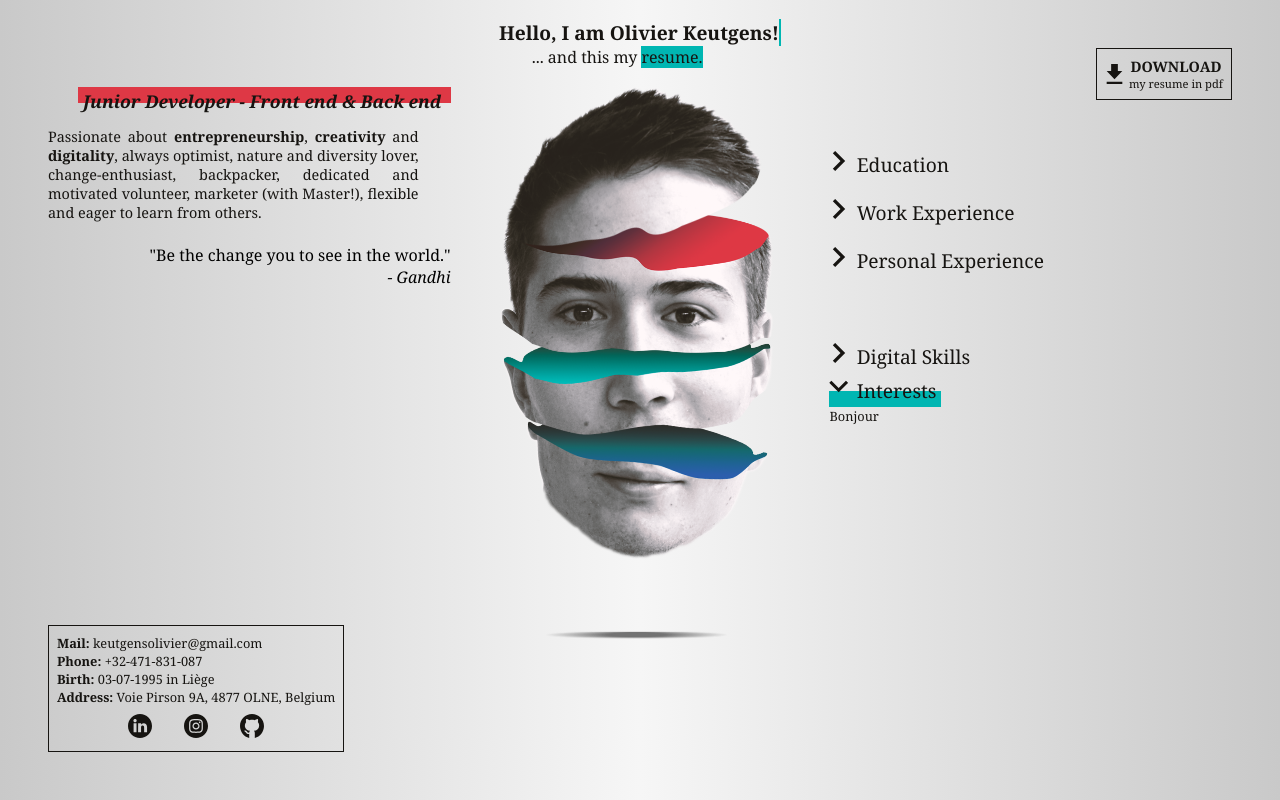
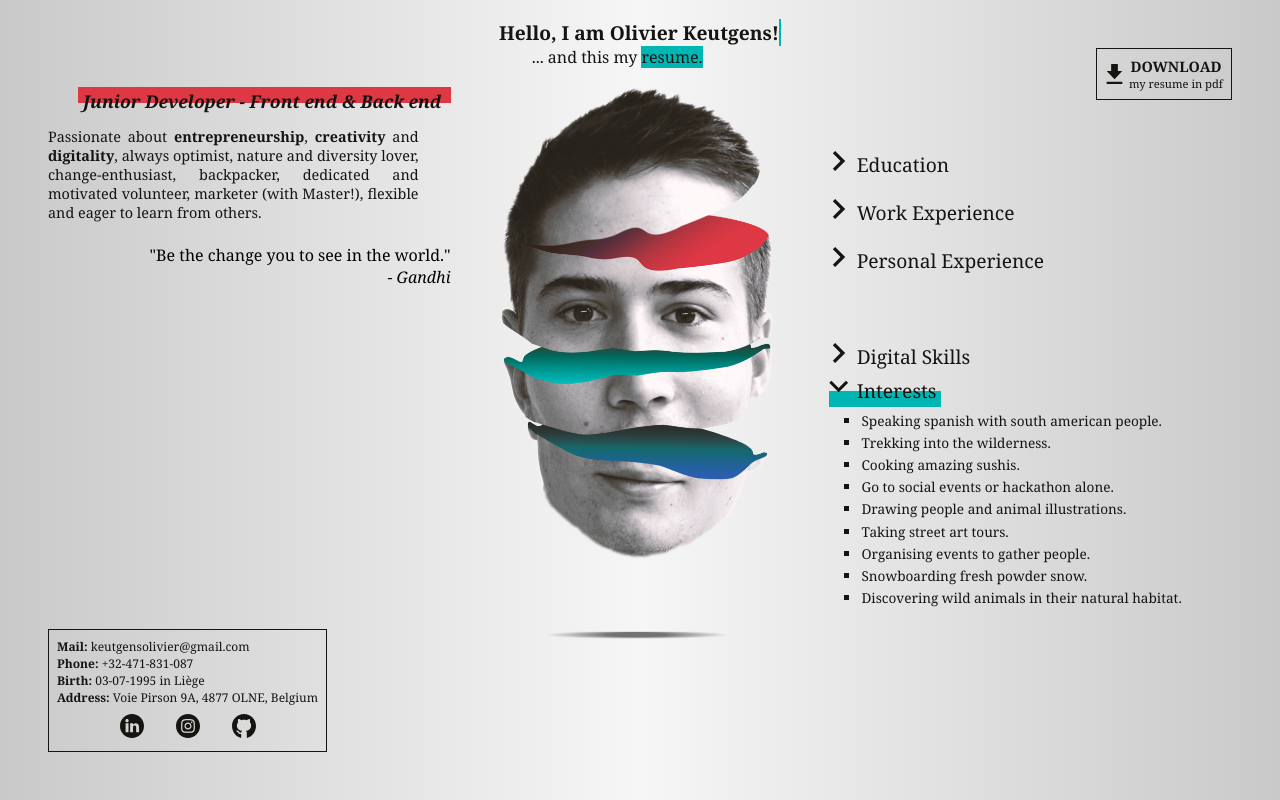
Before and after one commit to olivierk95/resume, a Gatsby site: page / in a window 1280 px wide. Both pictures are taken after a click on the button "Interests". Built offline with nearby package versions, Linux system fonts and the light colour scheme; Gatsby itself is replaced by a stand-in of ours.

Commit message:
interests

```diff
--- a/src/components/content/contentcontainer/workexperiencecontainer.js
+++ b/src/components/content/contentcontainer/workexperiencecontainer.js
@@ -27,23 +27,20 @@ const bodylines = {
 const company = {
     fontStyle: "italic",
     fontSize: ".9rem",
+    color: "#23619D",
 };
 
 const list = {
     marginLeft: "1.4rem",
 }
 
-const taskList = {
-    fontSize: ".75rem",
-    color: "#161411",
-    listStyle: "square",
-}
+
 
 export default class WorkExperienceContainer extends Component {
     render () {
         const listEachTask = (
             this.props.tasks.map( task => {
-                return <li className="task" style={taskList}>{task}</li>;
+                return <li>{task}</li>;
             })
         );
 
--- a/src/components/content/interests.js
+++ b/src/components/content/interests.js
@@ -1,11 +1,24 @@
 import React, {Component} from "react";
+
+const list = {
+    marginLeft: "2rem",
+    fontSize: "3rem",
+}
 
 export default class Interests extends Component {
     render () {
         return (
-            <div>
-                <p>Bonjour</p>
-            </div>
+            <ul style={list}>
+                <li>Speaking spanish with south american people.</li>
+                <li>Trekking into the wilderness.</li>
+                <li>Cooking amazing sushis.</li>
+                <li>Go to social events or hackathon alone.</li>
+                <li>Drawing people and animal illustrations.</li>
+                <li>Taking street art tours.</li>
+                <li>Organising events to gather people.</li>
+                <li>Snowboarding fresh powder snow.</li>
+                <li>Discovering wild animals in their natural habitat.</li>
+            </ul>
         );
     };
 }
--- a/src/styles/components/box.css
+++ b/src/styles/components/box.css
@@ -21,7 +21,7 @@
 }
 
 .linkedLogo:hover {
-    fill: #00B6B2;
+    fill: #23619D;
 }
 
 .links {
--- a/src/styles/main.scss
+++ b/src/styles/main.scss
@@ -49,7 +49,14 @@ button {
 
 p {
 	color: #161411;
-	font-size: .8rem;
+	font-size: .75rem;
+}
+
+li {
+	font-size: .85rem;
+    color: #161411;
+	list-style: square;
+	padding-top: .2rem;
 }
 
 .content {
```
Also changed, not shown: src/styles/components/presentationcontainer.css (line endings or trailing spaces).
